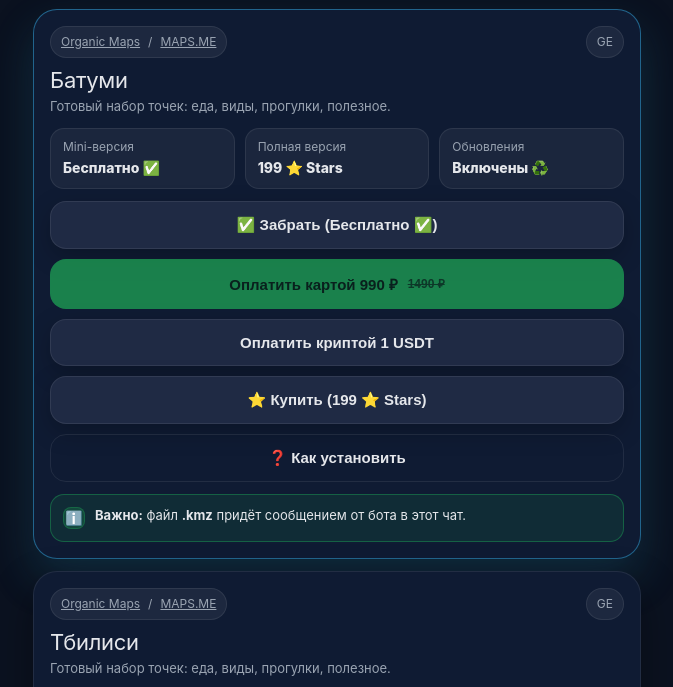
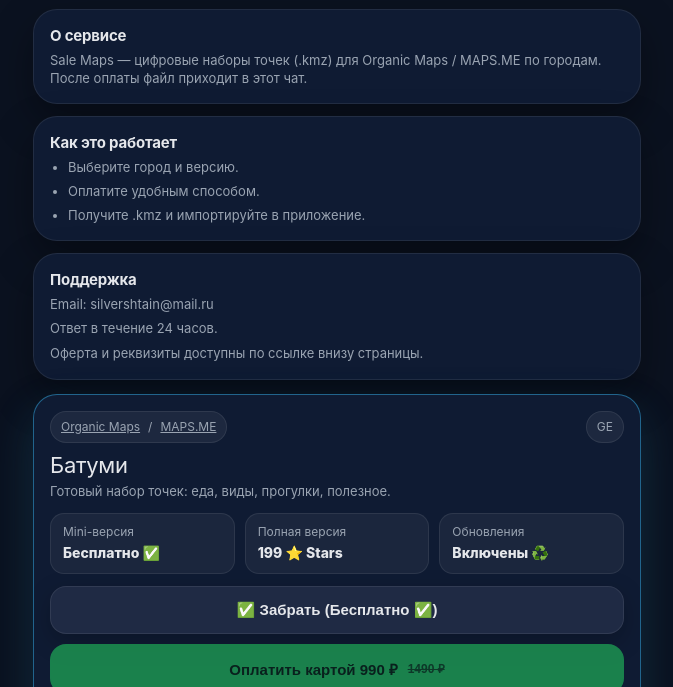
Before and after one commit to SiLVERSHTAiN/sale_map, a website: page docs/index.html in a window 1280 px wide. Shown: the part 65-752 px from the top of the page, without its empty margins (303-976 px from the left). Drawn offline with Linux system fonts and the light colour scheme.

Commit message:
Add service info and support blocks

```diff
--- a/docs/index.html
+++ b/docs/index.html
@@ -20,6 +20,34 @@
             <a class="chip" href="./catalog.html">🗺️ Каталог</a>
         </div>
 
+        <div class="info-grid">
+            <div class="card info-card">
+                <h2 class="info-title">О сервисе</h2>
+                <p class="info-text">
+                    Sale Maps — цифровые наборы точек (.kmz) для Organic Maps / MAPS.ME по городам.
+                    После оплаты файл приходит в этот чат.
+                </p>
+            </div>
+            <div class="card info-card">
+                <h2 class="info-title">Как это работает</h2>
+                <ul class="info-list">
+                    <li>Выберите город и версию.</li>
+                    <li>Оплатите удобным способом.</li>
+                    <li>Получите .kmz и импортируйте в приложение.</li>
+                </ul>
+            </div>
+            <div class="card info-card">
+                <h2 class="info-title">Поддержка</h2>
+                <p class="info-text">
+                    Email: silvershtain@mail.ru
+                    <span class="info-muted">Ответ в течение 24 часов.</span>
+                </p>
+                <p class="info-text">
+                    Оферта и реквизиты доступны по ссылке внизу страницы.
+                </p>
+            </div>
+        </div>
+
         <div id="catalog" class="grid"></div>
 
         <div class="footer">
--- a/docs/style.css
+++ b/docs/style.css
@@ -112,6 +112,54 @@ a.chip:hover{
   display:grid;
   grid-template-columns: 1fr;
   gap: 12px;
+}
+
+.info-grid{
+  display:grid;
+  grid-template-columns: 1fr;
+  gap: 12px;
+  margin: 6px 0 14px;
+}
+
+.info-card{
+  padding: 14px 16px;
+}
+
+.info-title{
+  margin: 0 0 6px;
+  font-size: 15px;
+  letter-spacing: -.2px;
+}
+
+.info-text{
+  margin: 0;
+  color: var(--muted);
+  font-size: 13px;
+}
+
+.info-text + .info-text{
+  margin-top: 8px;
+}
+
+.info-list{
+  margin: 0;
+  padding-left: 18px;
+  color: var(--muted);
+  font-size: 13px;
+}
+
+.info-list li{
+  margin: 0 0 6px;
+}
+
+.info-list li:last-child{
+  margin-bottom: 0;
+}
+
+.info-muted{
+  display:block;
+  margin-top: 6px;
+  color: var(--muted);
 }
 
 .skeleton-card{
```
